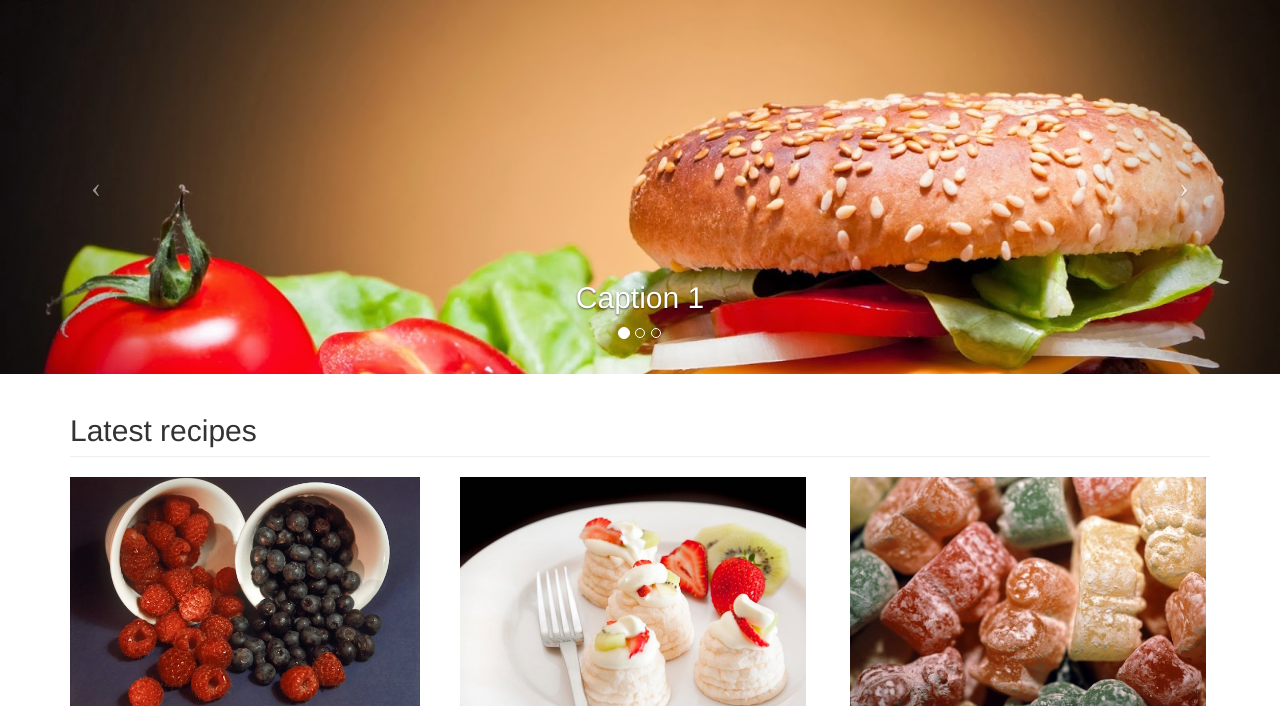
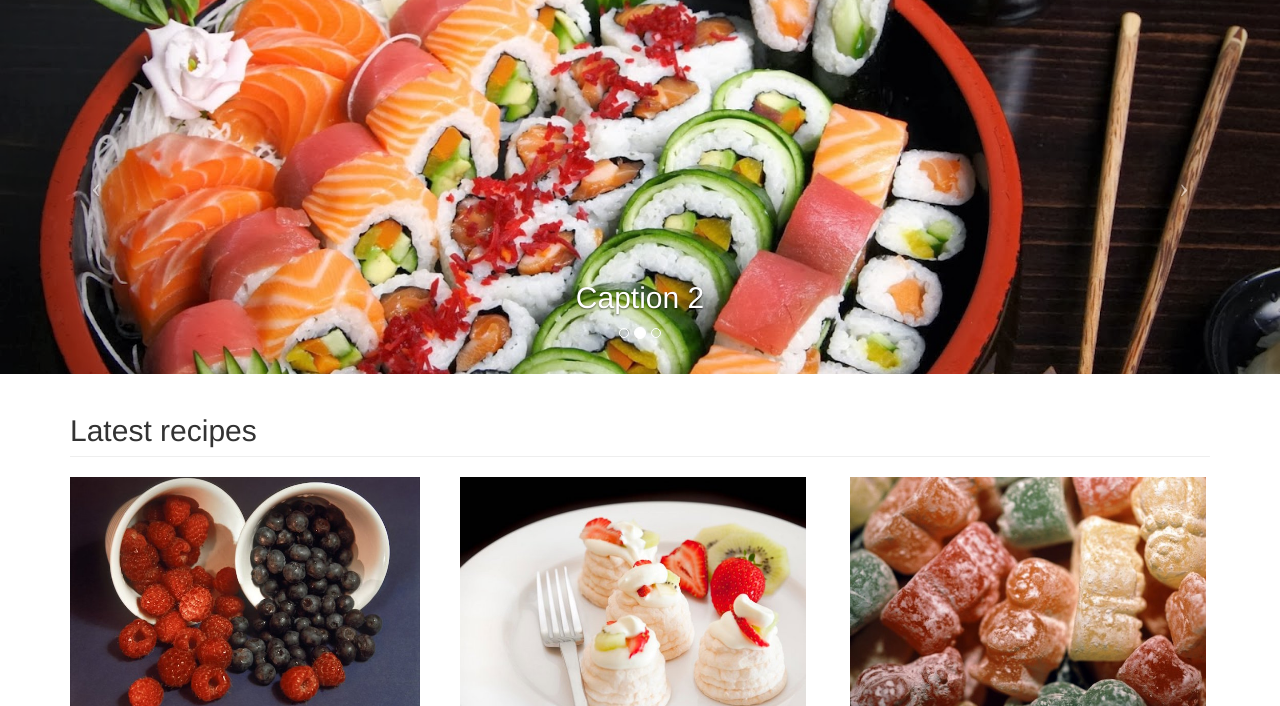
Before and after one commit to gersakbogdan/fsnd-catalog, a Flask app: page / in a window 1280 px wide. Shown: the part 51-757 px from the top of the page. Run offline with Flask 2, Linux system fonts and the light colour scheme; some libraries are stand-ins or nearby versions.

Commit message:
Set second item as active

```diff
--- a/catalog/templates/layout.html
+++ b/catalog/templates/layout.html
@@ -83,20 +83,20 @@
         <header id="myCarousel" class="carousel slide">
             <!-- Indicators -->
             <ol class="carousel-indicators">
-                <li data-target="#myCarousel" data-slide-to="0" class="active"></li>
-                <li data-target="#myCarousel" data-slide-to="1"></li>
+                <li data-target="#myCarousel" data-slide-to="0"></li>
+                <li data-target="#myCarousel" data-slide-to="1" class="active"></li>
                 <li data-target="#myCarousel" data-slide-to="2"></li>
             </ol>
 
             <!-- Wrapper for slides -->
             <div class="carousel-inner">
-                <div class="item active">
+                <div class="item">
                     <div class="fill" style="background-image:url('/static/images/recipes-carousel-1.jpg');"></div>
                     <div class="carousel-caption">
                         <h2>Caption 1</h2>
                     </div>
                 </div>
-                <div class="item">
+                <div class="item active">
                     <div class="fill" style="background-image:url('/static/images/recipes-carousel-2.jpg');"></div>
                     <div class="carousel-caption">
                         <h2>Caption 2</h2>
```
